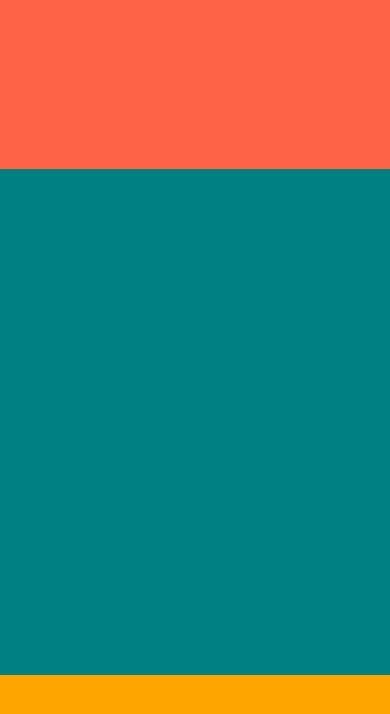
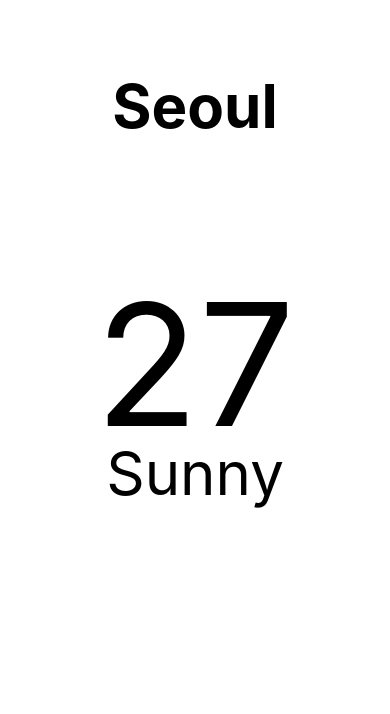
Before and after one commit to qusalsdn/NativeWeather, a React Native app: screen / in a window 390 px wide. Shown: the top 714 px of the page. Built offline with nearby package versions, Linux system fonts and the light colour scheme.

Commit message:
Styles part One

```diff
--- a/App.js
+++ b/App.js
@@ -5,24 +5,47 @@
   return (
     // View는 컨테이너 즉, div와 같은 것이다.
     // react native에 있는 모든 text는 text component에 들어가야 한다.
-    <View style={{ flex: 1 }}>
-      <View style={{ flex: 1, backgroundColor: "tomato" }}></View>
-      <View style={{ flex: 3, backgroundColor: "teal" }}></View>
-      <View style={{ flex: 1, backgroundColor: "orange" }}></View>
+    <View style={styles.container}>
+      <View style={styles.city}>
+        <Text style={styles.cityName}>Seoul</Text>
+      </View>
+      <View style={styles.weather}>
+        <View style={styles.day}>
+          <Text style={styles.temp}>27</Text>
+          <Text style={styles.description}>Sunny</Text>
+        </View>
+      </View>
     </View>
   );
 }
 
 // StyleSheet.create를 사용하는 이유는 css의 컴포넌트화와 자동 완성 기능 때문에 사용한다.
-// const styles = StyleSheet.create({
-//   container: {
-//     flex: 1,
-//     backgroundColor: "#fff",
-//     alignItems: "center",
-//     justifyContent: "center",
-//   },
-//   text: {
-//     fontSize: 50,
-//     color: "tomato",
-//   },
-// });
+const styles = StyleSheet.create({
+  container: {
+    flex: 1,
+  },
+  city: {
+    flex: 1,
+    justifyContent: "center",
+    alignItems: "center",
+  },
+  cityName: {
+    fontSize: 60,
+    fontWeight: "bold",
+  },
+  weather: {
+    flex: 3,
+  },
+  day: {
+    flex: 1,
+    alignItems: "center",
+  },
+  temp: {
+    marginTop: 50,
+    fontSize: 170,
+  },
+  description: {
+    marginTop: -30,
+    fontSize: 60,
+  },
+});
```
